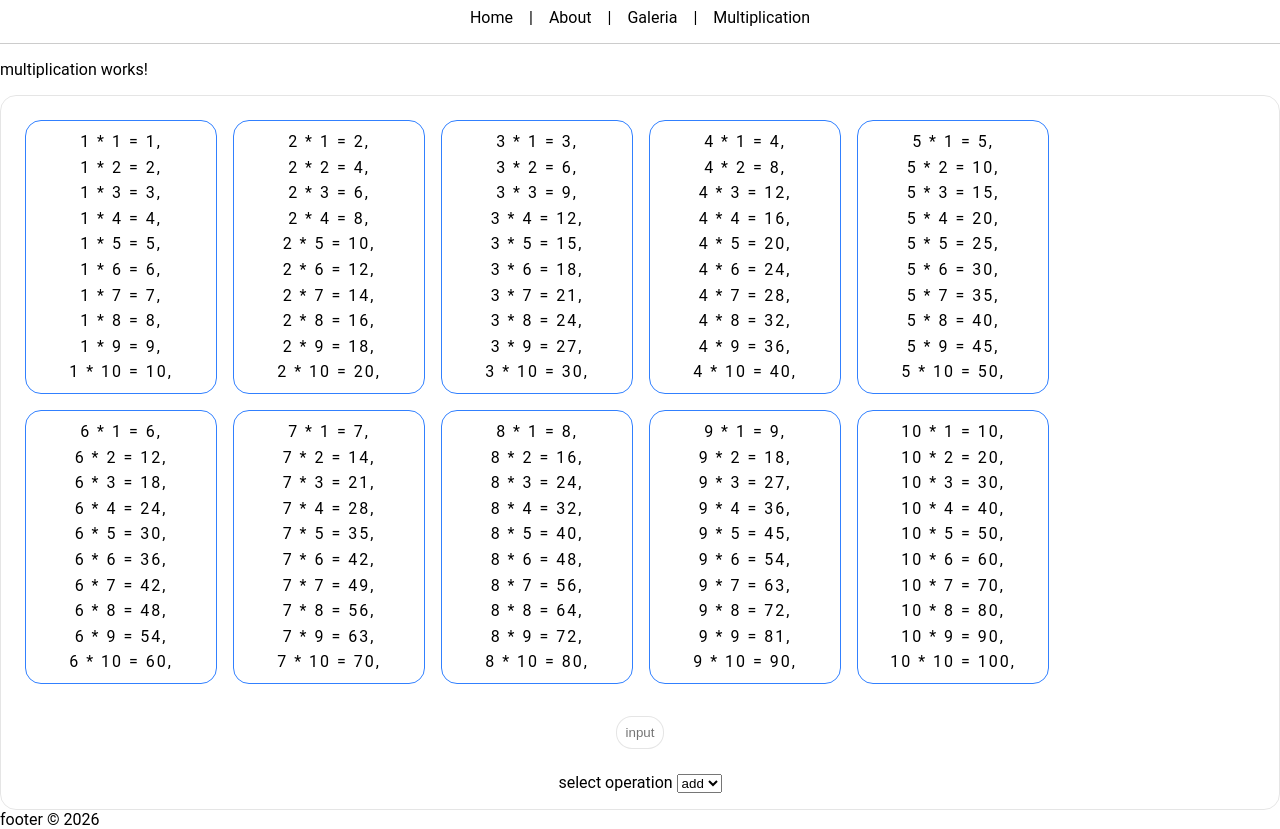
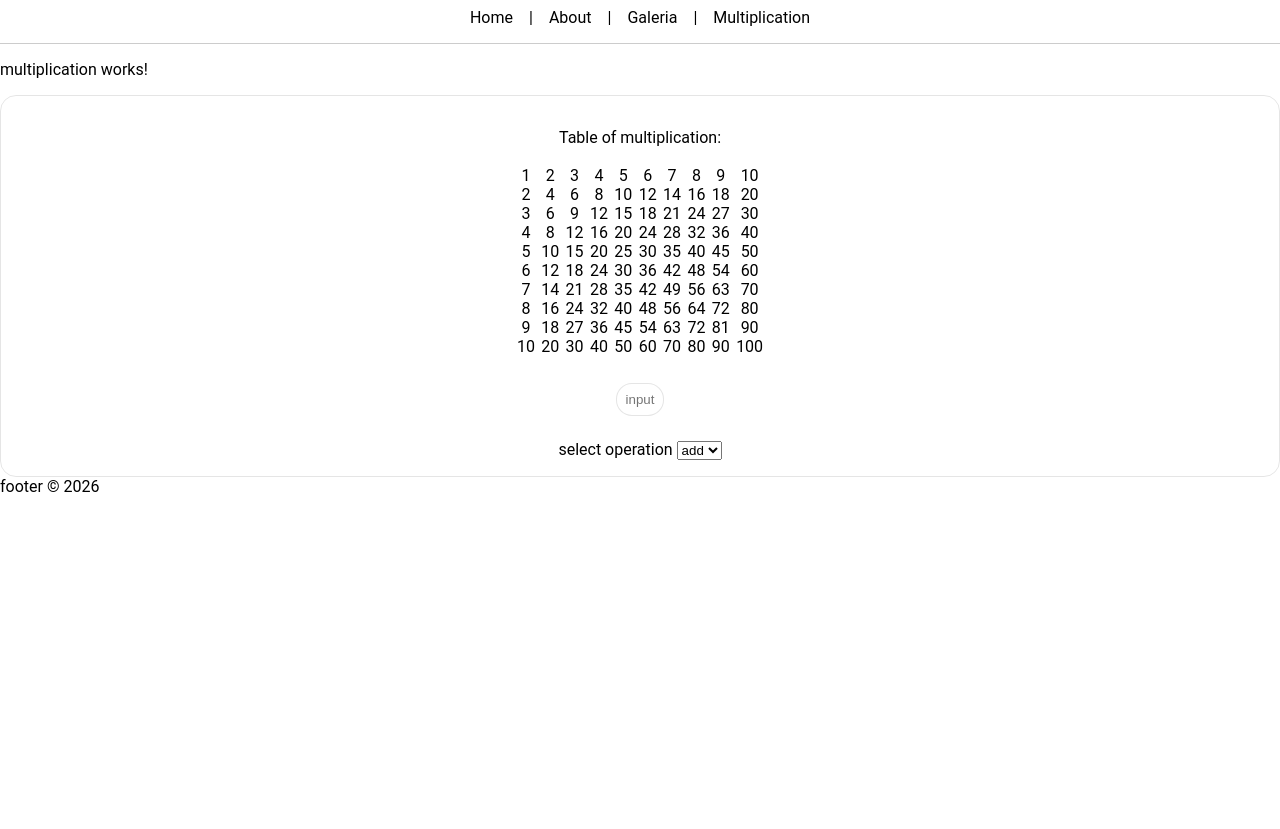
Before and after one commit to User001259/Calculation_Project, an Angular app: page /multiplication in a window 1280 px wide. After the commit the page ends 800 px from the top, so only its background shows below. Built offline with nearby package versions, Linux system fonts and the light colour scheme.

Commit message:
Pozostaly zmiany

```diff
--- a/src/app/pages/about/about.html
+++ b/src/app/pages/about/about.html
@@ -10,9 +10,6 @@
   }
 </ul>
 
-xxx
-{{test123}}
-xxx
 
 <h2>Pętla</h2>
 
--- a/src/app/pages/multiplication/multiplication.css
+++ b/src/app/pages/multiplication/multiplication.css
@@ -10,24 +10,14 @@
     border: solid 1px rgba(0, 0, 0, 0.1);
 }
 
+ul {text-align: center;}
 
-/* .content article {
-    overflow-y: auto;
-    max-height: 200px;
-    padding: 1rem;
-    border: solid 1px rgba(0, 0, 0, 0.1);
-} */
 
 li {
     display: inline-block;
-    padding: 0.5rem;
-    line-height: 1.6rem;
-    letter-spacing: 2px;
-    margin: 0.5rem;
     text-align: center;
-    width: 12rem;
+    margin: 0.2rem;
     border-radius: 1rem;
-    border: solid 1px rgba(0, 98, 255, 0.808);
 }
 
 input {
--- a/src/app/pages/multiplication/multiplication.html
+++ b/src/app/pages/multiplication/multiplication.html
@@ -5,12 +5,11 @@
 <div class="content">
   <article aria-label="article" >
     <ul aria-label="list">
-<!--      {{[1,2,3,4,5,6,7,8,9,10].join(', ')}}-->
+      <p>Table of multiplication:</p>
       @for (i of d; track $index) {
-<!--      <li *ngFor="let i of d;">-->
         <li>
           @for (item of d; track $index) {
-            {{i}} * {{item}} = {{i * item}}, <br>
+            {{item * i}}<br>
           }
         </li>
       }
--- a/src/app/pages/multiplication/multiplication.ts
+++ b/src/app/pages/multiplication/multiplication.ts
@@ -8,35 +8,34 @@ import { CommonModule } from '@angular/common';
   templateUrl: './multiplication.html',
   styleUrls: ['./multiplication.css'],
 })
+
 export class Multiplication {
   data: number[] = [];
   name: string = 'Multiplication Table';
+  // data2: number[][] = [];
+  // size: number = 11;
 
-  data2: number[][] = [];
-  size: number = 11;
+  // getInnerArray(j: number): number[] {
+  //   let tempArray: number[] = [];
+  //   for (let i = 1; i < this.size; i++) {
+  //     tempArray.push(i * j);
+  //   }
+  //   return tempArray;
+  // }
 
-  getInnerArray(j: number): number[] {
-    let tempArray: number[] = [];
-    for (let i = 1; i < this.size; i++) {
-      tempArray.push(i * j);
-    }
-    return tempArray;
-  }
-
-  d: any = this.data;
+  d: number[] = this.data;
 
   ngOnInit() {
     for (let i = 1; i < 11; i += 1) {
       this.d.push(i);
     }
 
-    for (let i = 1; i < this.size; i++) {
-      this.data2.push(this.getInnerArray(i));
-    }
+    // for (let i = 1; i < this.size; i++) {
+    //   this.data2.push(this.getInnerArray(i));
+    // }
   }
 
   text: string = 'hello world';
-  text2: string = 'hello world';
 
   constructor() {}
 }
```
